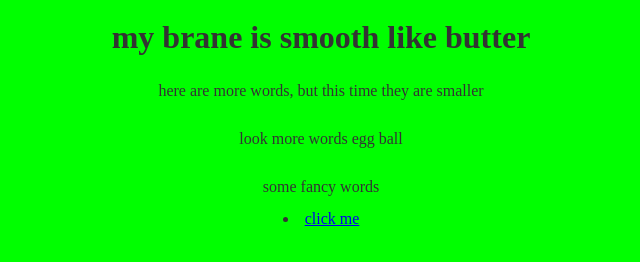
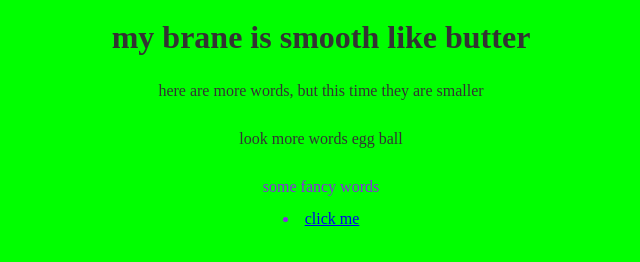
Before and after one commit to thinking-emoji/hmmm, a plain HTML site: page index.html in a window 1280 px wide. Shown: the whole page, without its empty margins (319-959 px from the left). Drawn offline with Linux system fonts and the light colour scheme.

Commit message:
Update styles.css

```diff
--- a/styles.css
+++ b/styles.css
@@ -6,6 +6,7 @@ body {
     line-height: 2em;
 }
 
-eggballs {
+.eggballs {
     color: blueviolet;
+
 }
```
